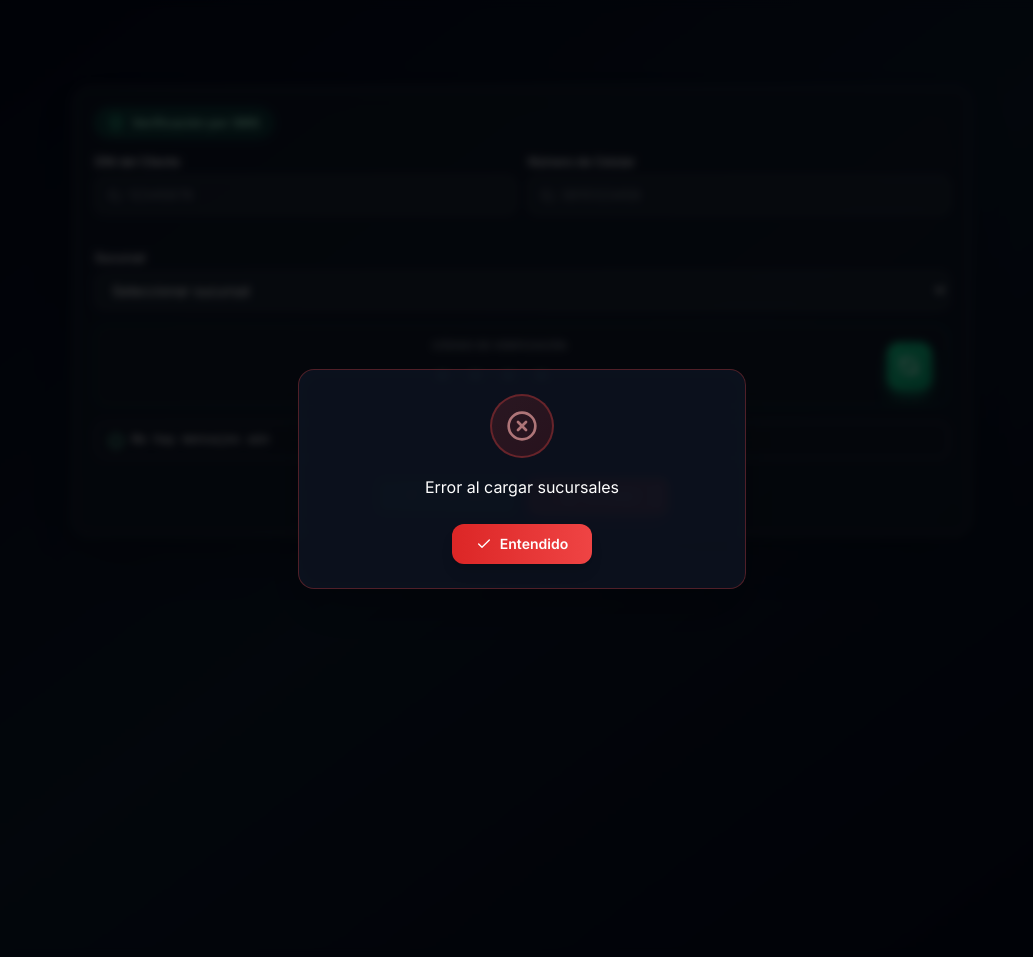
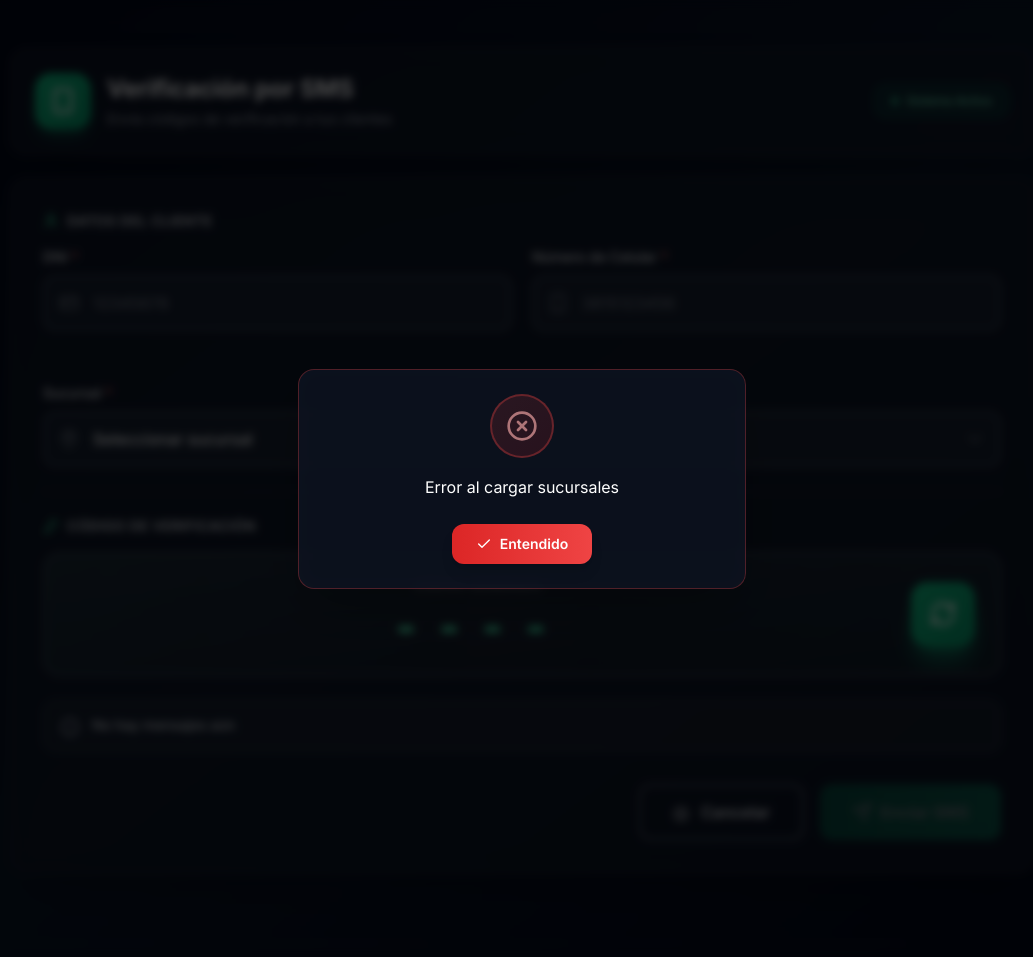
Before and after one commit to Luzbelito1991/VerificarSms, a Python web app: template templates/formVerificadorsms.html in a window 1280 px wide. Shown: the whole page, without its empty margins (118-1151 px from the left). Run offline with Jinja, Linux system fonts and the light colour scheme; the template is opened without the code that fills it, so the values that code supplies are empty; some libraries are stand-ins or nearby versions.

Commit message:
🎨 Rediseño completo del formulario SMS - Diseño moderno con mejor uso del espacio

```diff
--- a/templates/formVerificadorsms.html
+++ b/templates/formVerificadorsms.html
@@ -2,130 +2,190 @@
 {% block title %}Verificación SMS{% endblock %}
 
 {% block contenido %}
-<div class="min-h-[60vh] flex items-center justify-center animate-fade-in-up">
-  <section
-    class="w-full max-w-4xl glass-effect border border-white/20 rounded-2xl shadow-2xl p-4 md:p-5 space-y-4 hover-lift">
+<div class="h-full flex items-center justify-center py-6 px-4">
+  <div class="w-full max-w-5xl">
 
-    <!-- Encabezado moderno -->
-    <header class="space-y-1">
-      <div class="inline-flex items-center gap-2 px-3 py-1.5 rounded-full bg-gradient-to-r from-emerald-500/20 to-emerald-600/20 border border-emerald-400/40">
-        <i data-lucide="shield-check" class="w-4 h-4 text-emerald-400"></i>
-        <span class="text-xs font-semibold text-emerald-200 tracking-wide">Verificación por SMS</span>
+    <!-- Header Card -->
+    <div class="mb-6 glass-effect border border-white/10 rounded-2xl p-6 shadow-2xl">
+      <div class="flex items-center gap-4">
+        <div class="flex-shrink-0 w-14 h-14 bg-gradient-to-br from-emerald-500 to-emerald-600 rounded-2xl flex items-center justify-center shadow-lg shadow-emerald-500/30">
+          <i data-lucide="smartphone" class="w-7 h-7 text-white"></i>
         </div>
-    </header>
+        <div class="flex-1">
+          <h1 class="text-2xl font-bold text-white mb-1">Verificación por SMS</h1>
+          <p class="text-sm text-gray-400">Envía códigos de verificación a tus clientes</p>
+        </div>
+        <div class="hidden sm:flex items-center gap-2 px-4 py-2 rounded-xl bg-emerald-500/10 border border-emerald-500/30">
+          <div class="w-2 h-2 bg-emerald-400 rounded-full animate-pulse"></div>
+          <span class="text-xs font-medium text-emerald-300">Sistema Activo</span>
+        </div>
+      </div>
+    </div>
 
-    <!-- Formulario -->
-    <form id="smsForm" class="space-y-4" autocomplete="off">
+    <!-- Main Form Card -->
+    <div class="glass-effect border border-white/10 rounded-2xl shadow-2xl overflow-hidden">
 
-      <!-- DNI y Celular -->
-      <div class="grid grid-cols-1 md:grid-cols-2 gap-3">
+      <form id="smsForm" class="p-8 space-y-6" autocomplete="off">
+
+        <!-- Datos del Cliente -->
+        <div class="space-y-4">
+          <h2 class="text-sm font-semibold text-gray-300 uppercase tracking-wide flex items-center gap-2">
+            <i data-lucide="user" class="w-4 h-4 text-emerald-400"></i>
+            Datos del Cliente
+          </h2>
+
+          <div class="grid grid-cols-1 lg:grid-cols-2 gap-5">
             <!-- DNI -->
-        <div class="group">
-          <label for="personId" class="block text-xs font-medium text-gray-100 mb-1.5">DNI del Cliente</label>
+            <div class="space-y-2">
+              <label for="personId" class="block text-sm font-medium text-gray-200">
+                DNI <span class="text-red-400">*</span>
+              </label>
+              <div class="relative group">
+                <div class="absolute inset-y-0 left-0 pl-4 flex items-center pointer-events-none">
+                  <i data-lucide="credit-card" class="w-5 h-5 text-gray-500 group-focus-within:text-emerald-400 transition-colors"></i>
+                </div>
                 <input
                   id="personId"
                   maxlength="8"
                   inputmode="numeric"
-            placeholder="Ej: 12345678"
-            class="w-full bg-gray-800/50 border border-gray-700 px-3 py-2 rounded-lg text-sm text-white placeholder-gray-500
-                   outline-none focus:ring-2 focus:ring-emerald-500 focus:border-transparent
-                   group-hover:border-gray-600 transition-all duration-200" />
-          <div id="dniError" class="min-h-[1rem] text-red-400 text-xs mt-1">
-            <span class="invisible">El DNI debe tener 8 dígitos.</span>
+                  placeholder="12345678"
+                  class="w-full pl-12 pr-4 py-3.5 bg-gray-800/60 border-2 border-gray-700 rounded-xl text-white placeholder-gray-500
+                         outline-none focus:border-emerald-500 focus:bg-gray-800/80
+                         transition-all duration-200 font-medium" />
+              </div>
+              <div id="dniError" class="min-h-[1.25rem]">
+                <p class="text-xs text-red-400 invisible">El DNI debe tener 8 dígitos</p>
               </div>
             </div>
 
             <!-- Celular -->
-        <div class="group">
-          <label for="phoneNumber" class="block text-xs font-medium text-gray-100 mb-1.5">Número de Celular</label>
+            <div class="space-y-2">
+              <label for="phoneNumber" class="block text-sm font-medium text-gray-200">
+                Número de Celular <span class="text-red-400">*</span>
+              </label>
+              <div class="relative group">
+                <div class="absolute inset-y-0 left-0 pl-4 flex items-center pointer-events-none">
+                  <i data-lucide="smartphone" class="w-5 h-5 text-gray-500 group-focus-within:text-emerald-400 transition-colors"></i>
+                </div>
                 <input
                   id="phoneNumber"
                   maxlength="10"
                   inputmode="numeric"
-            placeholder="Ej: 3815123456"
-            class="w-full bg-gray-800/50 border border-gray-700 px-3 py-2 rounded-lg text-sm text-white placeholder-gray-500
-                   outline-none focus:ring-2 focus:ring-emerald-500 focus:border-transparent
-                   group-hover:border-gray-600 transition-all duration-200" />
-          <div id="phoneError" class="min-h-[1rem] text-red-400 text-xs mt-1">
-            <span class="invisible">El celular debe tener 10 dígitos.</span>
+                  placeholder="3815123456"
+                  class="w-full pl-12 pr-4 py-3.5 bg-gray-800/60 border-2 border-gray-700 rounded-xl text-white placeholder-gray-500
+                         outline-none focus:border-emerald-500 focus:bg-gray-800/80
+                         transition-all duration-200 font-medium" />
+              </div>
+              <div id="phoneError" class="min-h-[1.25rem]">
+                <p class="text-xs text-red-400 invisible">El celular debe tener 10 dígitos</p>
+              </div>
             </div>
           </div>
         </div>
 
         <!-- Sucursal -->
-      <div class="space-y-1.5">
-        <label for="merchantCode" class="block text-xs font-medium text-gray-100">Sucursal</label>
-
-        <!-- Select mejorado -->
+        <div class="space-y-2">
+          <label for="merchantCode" class="block text-sm font-medium text-gray-200">
+            Sucursal <span class="text-red-400">*</span>
+          </label>
+          <div class="relative group">
+            <div class="absolute inset-y-0 left-0 pl-4 flex items-center pointer-events-none z-10">
+              <i data-lucide="map-pin" class="w-5 h-5 text-gray-500 group-focus-within:text-emerald-400 transition-colors"></i>
+            </div>
             <select
               id="merchantCode"
-          class="w-full bg-gray-800/50 border border-gray-700 px-3 py-2 rounded-lg text-sm text-white
-                 outline-none focus:ring-2 focus:ring-emerald-500 focus:border-transparent
-                 hover:border-gray-600 transition-all duration-200 cursor-pointer">
+              class="w-full pl-12 pr-10 py-3.5 bg-gray-800/60 border-2 border-gray-700 rounded-xl text-white
+                     outline-none focus:border-emerald-500 focus:bg-gray-800/80 appearance-none
+                     transition-all duration-200 font-medium cursor-pointer">
               <option value="">Seleccionar sucursal</option>
-          <!-- Las opciones se cargan dinámicamente desde la BD -->
             </select>
+            <div class="absolute inset-y-0 right-0 pr-4 flex items-center pointer-events-none">
+              <i data-lucide="chevron-down" class="w-5 h-5 text-gray-500"></i>
+            </div>
+          </div>
         </div>
 
-      <!-- Código generado + botón moderno -->
-      <div class="relative glass-effect border border-emerald-500/30 rounded-xl px-4 py-3 flex items-center justify-between overflow-hidden group">
-        <!-- Glow decorativo -->
-        <div class="pointer-events-none absolute inset-0 bg-gradient-to-r from-emerald-500/5 via-emerald-600/10 to-emerald-500/5 opacity-0 group-hover:opacity-100 transition-opacity duration-500"></div>
+        <!-- Separator -->
+        <div class="border-t border-gray-700/50"></div>
 
-        <div class="w-full text-center relative z-10">
-          <p class="text-[10px] text-gray-400 mb-1 tracking-wide uppercase font-medium">Código de Verificación</p>
-          <div id="codeDisplay" class="text-2xl md:text-3xl font-mono font-bold tracking-[0.5em] text-emerald-300 drop-shadow-lg">
+        <!-- Código de Verificación -->
+        <div class="space-y-4">
+          <h2 class="text-sm font-semibold text-gray-300 uppercase tracking-wide flex items-center gap-2">
+            <i data-lucide="key" class="w-4 h-4 text-emerald-400"></i>
+            Código de Verificación
+          </h2>
+
+          <div class="relative bg-gradient-to-br from-gray-800/80 to-gray-900/80 border-2 border-gray-700 rounded-2xl p-6 overflow-hidden">
+            <!-- Animated background -->
+            <div class="absolute inset-0 bg-gradient-to-r from-emerald-500/5 via-transparent to-emerald-500/5 animate-pulse"></div>
+
+            <div class="relative z-10 flex items-center justify-between gap-6">
+              <div class="flex-1 text-center">
+                <p class="text-xs text-gray-500 mb-2 uppercase tracking-wider font-semibold">Código Generado</p>
+                <div id="codeDisplay" class="text-5xl font-bold font-mono tracking-[0.3em] text-transparent bg-clip-text bg-gradient-to-r from-emerald-300 to-emerald-500">
                   ----
                 </div>
               </div>
 
-        <!-- FAB generar código -->
               <button
                 id="generateBtn"
                 type="button"
-          class="relative z-10 group inline-flex items-center justify-center w-12 h-12
-                 rounded-xl bg-gradient-to-br from-emerald-500 to-emerald-600
-                 shadow-lg shadow-emerald-500/50
-                 hover:shadow-xl hover:shadow-emerald-500/70
+                class="flex-shrink-0 group relative w-16 h-16 rounded-2xl bg-gradient-to-br from-emerald-500 to-emerald-600
+                       shadow-xl shadow-emerald-500/50 hover:shadow-2xl hover:shadow-emerald-500/60
+                       hover:scale-105 active:scale-95
                        transition-all duration-300
-                 focus:outline-none focus:ring-2 focus:ring-emerald-300 focus:ring-offset-2 focus:ring-offset-transparent
-                 hover-lift">
+                       focus:outline-none focus:ring-4 focus:ring-emerald-400/50">
                 <i
                   id="rotateIcon"
-            data-lucide="refresh-ccw"
-            class="w-5 h-5 text-white group-hover:rotate-180 transition-transform duration-500 ease-in-out"></i>
+                  data-lucide="refresh-cw"
+                  class="w-7 h-7 text-white absolute top-1/2 left-1/2 -translate-x-1/2 -translate-y-1/2
+                         group-hover:rotate-180 transition-transform duration-500"></i>
               </button>
             </div>
+          </div>
+        </div>
 
-      <!-- Último mensaje -->
+        <!-- Estado del mensaje -->
         <div
           id="lastMessageContainer"
-        class="glass-effect border border-gray-700 rounded-lg px-3 py-2 text-xs text-white font-mono whitespace-pre-line
-               transition-all duration-300 flex items-start gap-2">
-        <i id="statusIcon" data-lucide="info" class="w-4 h-4 mt-0.5 text-emerald-300 shrink-0"></i>
-        <div id="lastMessage" class="flex-1">No hay mensajes aún</div>
+          class="bg-gray-800/40 border border-gray-700 rounded-xl px-4 py-3.5 flex items-start gap-3 transition-all duration-300">
+          <i id="statusIcon" data-lucide="info" class="w-5 h-5 mt-0.5 text-gray-400 flex-shrink-0"></i>
+          <div id="lastMessage" class="flex-1 text-sm text-gray-300 font-medium">
+            No hay mensajes aún
+          </div>
         </div>
 
-      <!-- Botones -->
-      <div class="flex flex-col sm:flex-row justify-center gap-3 pt-1">
+        <!-- Hidden input -->
         <input type="hidden" id="verificationCode" />
 
-        <!-- Enviar -->
+        <!-- Actions -->
+        <div class="flex flex-col sm:flex-row justify-end gap-4 pt-2">
+          <button
+            id="cancelBtn"
+            type="button"
+            class="order-2 sm:order-1 px-8 py-3.5 rounded-xl border-2 border-gray-600 text-gray-300 font-semibold
+                   hover:bg-gray-700/50 hover:border-gray-500 hover:text-white
+                   transition-all duration-200 focus:outline-none focus:ring-4 focus:ring-gray-500/30">
+            <i data-lucide="x-circle" class="w-4 h-4 inline-block mr-2"></i>
+            Cancelar
+          </button>
+
           <button
             id="submitBtn"
             type="submit"
             disabled
-          class="inline-flex items-center justify-center min-w-[140px] px-5 py-2.5 text-xs font-semibold rounded-lg
-                 bg-gradient-to-r from-emerald-600 to-emerald-500 hover:from-emerald-500 hover:to-emerald-400
-                 text-white shadow-lg shadow-emerald-600/50
+            class="order-1 sm:order-2 px-8 py-3.5 rounded-xl bg-gradient-to-r from-emerald-600 to-emerald-500 text-white font-bold
+                   hover:from-emerald-500 hover:to-emerald-400
+                   shadow-lg shadow-emerald-600/40 hover:shadow-xl hover:shadow-emerald-500/50
                    disabled:opacity-40 disabled:cursor-not-allowed disabled:shadow-none
-                 transition-all duration-200 focus:outline-none focus:ring-2 focus:ring-emerald-400
-                 hover-lift">
-          <i data-lucide="send" class="w-4 h-4 mr-1.5"></i>
+                   hover:scale-105 active:scale-95
+                   transition-all duration-200 focus:outline-none focus:ring-4 focus:ring-emerald-400/50
+                   flex items-center justify-center gap-2">
+            <i data-lucide="send" class="w-5 h-5"></i>
             <span id="submitText">Enviar SMS</span>
             <svg
               id="loader"
-            class="hidden animate-spin w-4 h-4 ml-2 text-white"
+              class="hidden animate-spin w-5 h-5 text-white"
               xmlns="http://www.w3.org/2000/svg"
               fill="none"
               viewBox="0 0 24 24">
@@ -133,28 +193,18 @@
               <path class="opacity-75" fill="currentColor" d="M4 12a8 8 0 018-8v8z"></path>
             </svg>
           </button>
+        </div>
 
-        <!-- Cancelar -->
-        <button
-          id="cancelBtn"
-          type="button"
-          class="inline-flex items-center justify-center min-w-[140px] px-5 py-2.5 text-xs font-semibold rounded-lg
-                 bg-gradient-to-r from-red-600 to-red-500 hover:from-red-500 hover:to-red-400
-                 text-white shadow-lg shadow-red-600/50
-                 transition-all duration-200 focus:outline-none focus:ring-2 focus:ring-red-400
-                 hover-lift">
-          <i data-lucide="x-circle" class="w-4 h-4 mr-1.5"></i>
-          <span>Cancelar</span>
-        </button>
-      </div>
       </form>
 
-  </section>
+    </div>
+
+  </div>
 </div>
 
 {% endblock %}
 
 {% block scripts %}
-  <script src="/static/js/verificarSms.js?v=4.0"></script>
+  <script src="/static/js/verificarSms.js?v=5.0"></script>
   <script>lucide.createIcons();</script>
 {% endblock %}
```
Also changed, not shown: 1 other file. Lines whose indentation alone changed are shown as unchanged.
